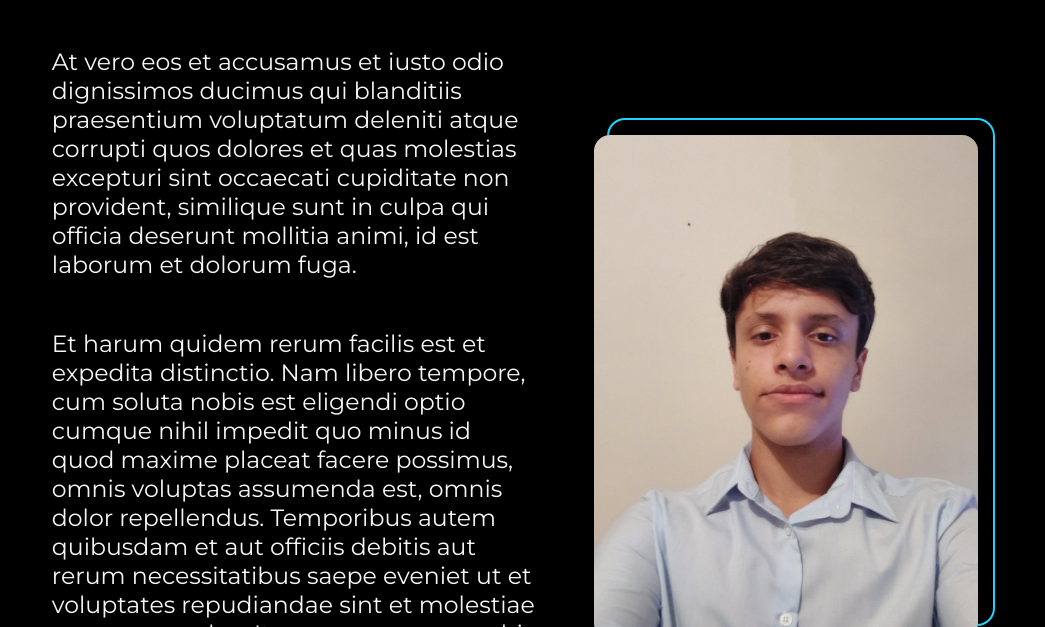
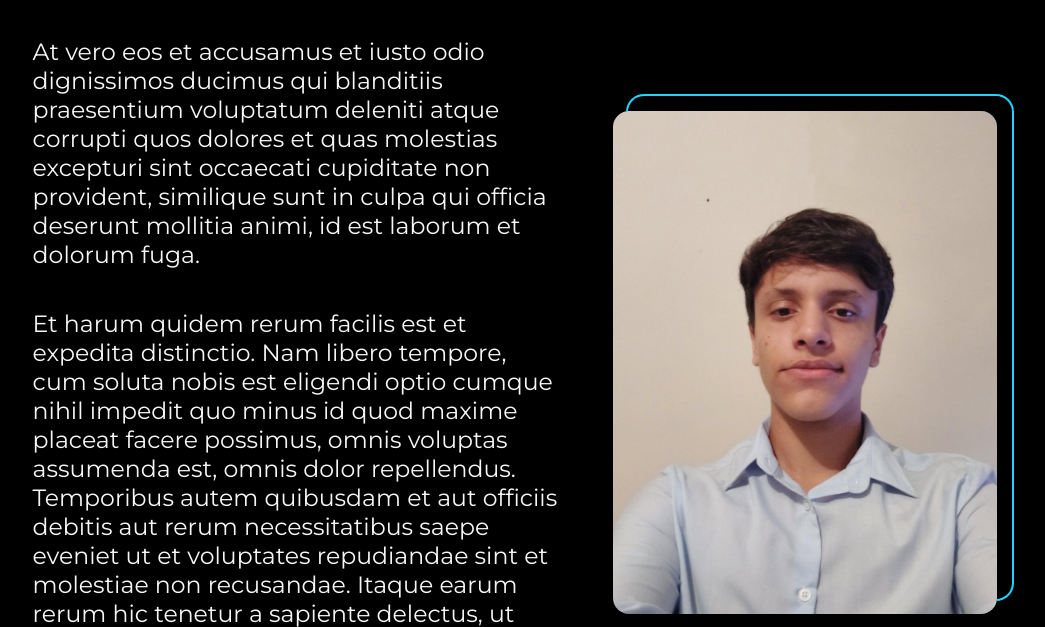
Before and after one commit to HaroldoPinheiro/Portfolio-Alura, a plain HTML site: page Portfolio/sobre_mim.html in a window 1280 px wide. Shown: the part 173-800 px from the top of the page, without its empty margins (125-1170 px from the left). Drawn offline with nearby package versions, Linux system fonts and the light colour scheme.

Commit message:
Add files via upload

```diff
--- a/Portfolio/sobre_mim.html
+++ b/Portfolio/sobre_mim.html
@@ -14,7 +14,7 @@
         </nav>
     </header>
     <main class="conteudo">
-        <section class="conteudo_texto2">
+        <section class="conteudo_texto">
             <h1 class="titulo">Sobre Mim</h1>
 
             <p class="texto">At vero eos et accusamus et iusto odio dignissimos ducimus qui blanditiis praesentium voluptatum deleniti atque corrupti quos dolores et quas molestias excepturi sint occaecati cupiditate non provident, similique sunt in culpa qui officia deserunt mollitia animi, id est laborum et dolorum fuga.</p>
```
Also changed, not shown: Portfolio/index.html (+1 -0 lines).
